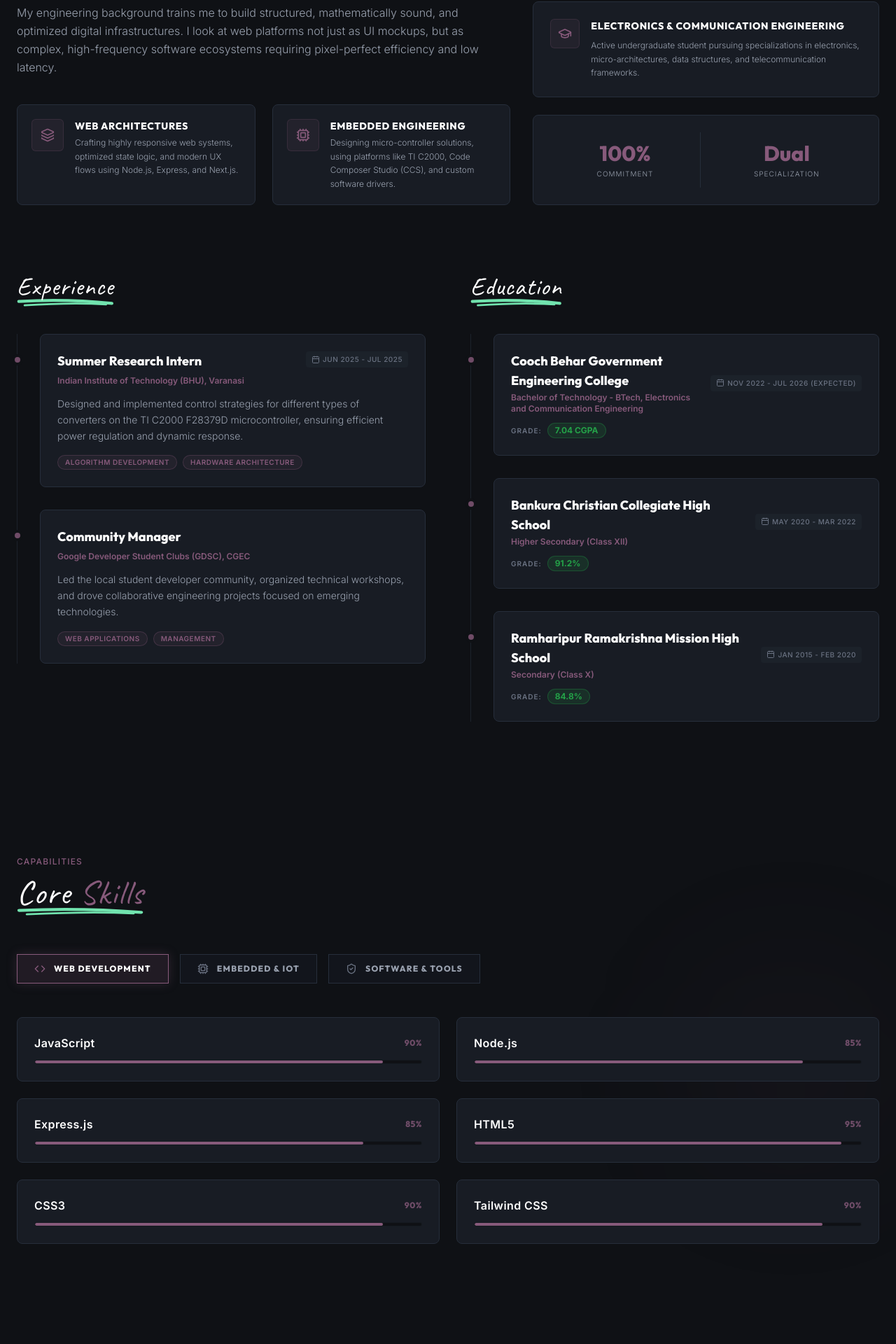
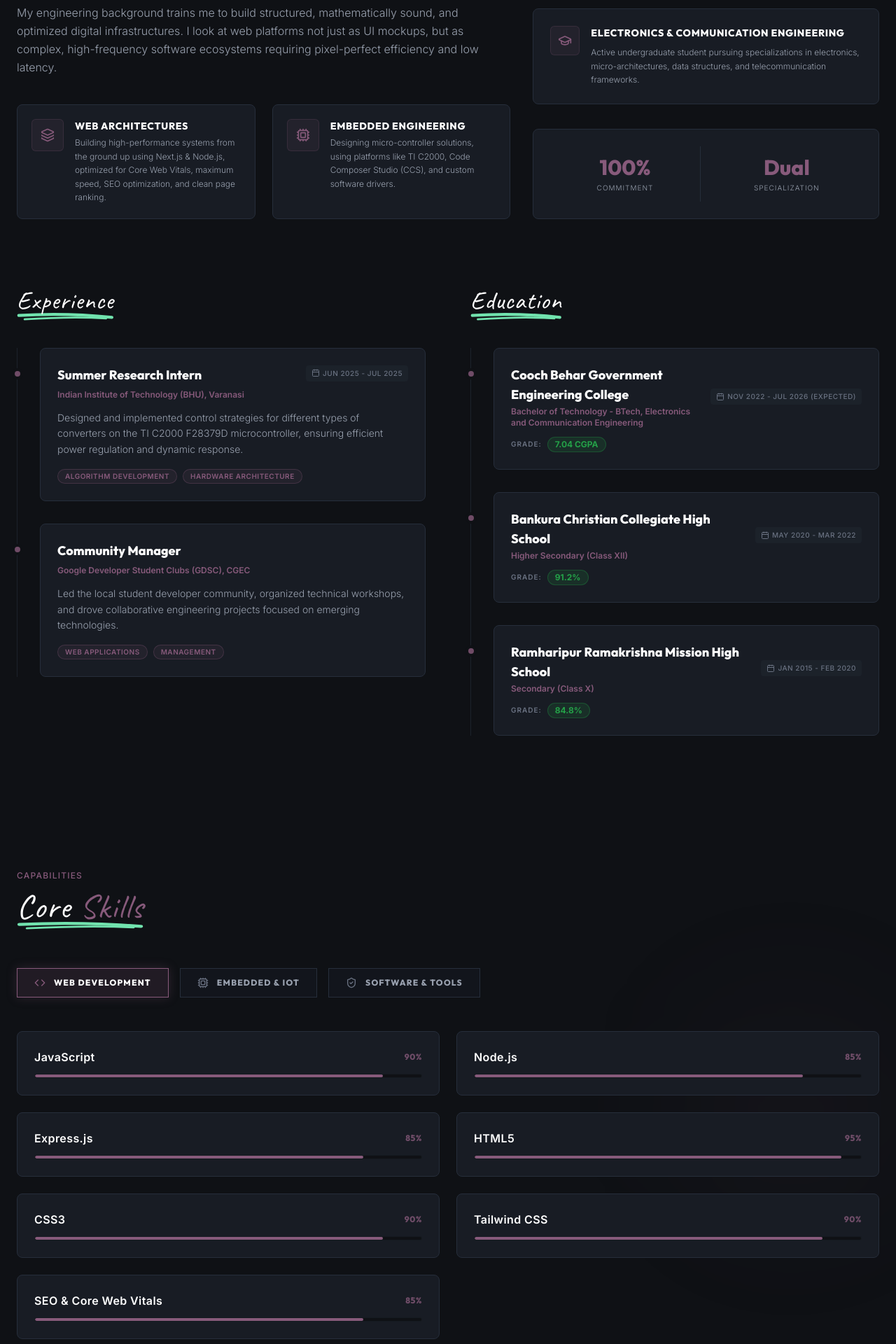
Before and after one commit to Subhammandal5555/personal-portfolio, a Next.js app: page / in a window 1280 px wide. Shown: the part 1221-3141 px from the top of the page at 70% size. Built offline with nearby package versions, Linux system fonts and the light colour scheme.

Commit message:
feat: integrate SEO, page ranking, and core web vitals into skills and about section copy

```diff
--- a/src/components/About.tsx
+++ b/src/components/About.tsx
@@ -63,7 +63,7 @@ export default function About() {
                     Web Architectures
                   </h4>
                   <p className="font-sans font-light text-xs text-gray-400 leading-relaxed">
-                    Crafting highly responsive web systems, optimized state logic, and modern UX flows using Node.js, Express, and Next.js.
+                    Building high-performance systems from the ground up using Next.js & Node.js, optimized for Core Web Vitals, maximum speed, SEO optimization, and clean page ranking.
                   </p>
                 </div>
               </div>
--- a/src/components/Skills.tsx
+++ b/src/components/Skills.tsx
@@ -17,6 +17,7 @@ const skillCategories = [
       { name: "HTML5", level: 95 },
       { name: "CSS3", level: 90 },
       { name: "Tailwind CSS", level: 90 },
+      { name: "SEO & Core Web Vitals", level: 85 },
     ],
   },
   {
```
